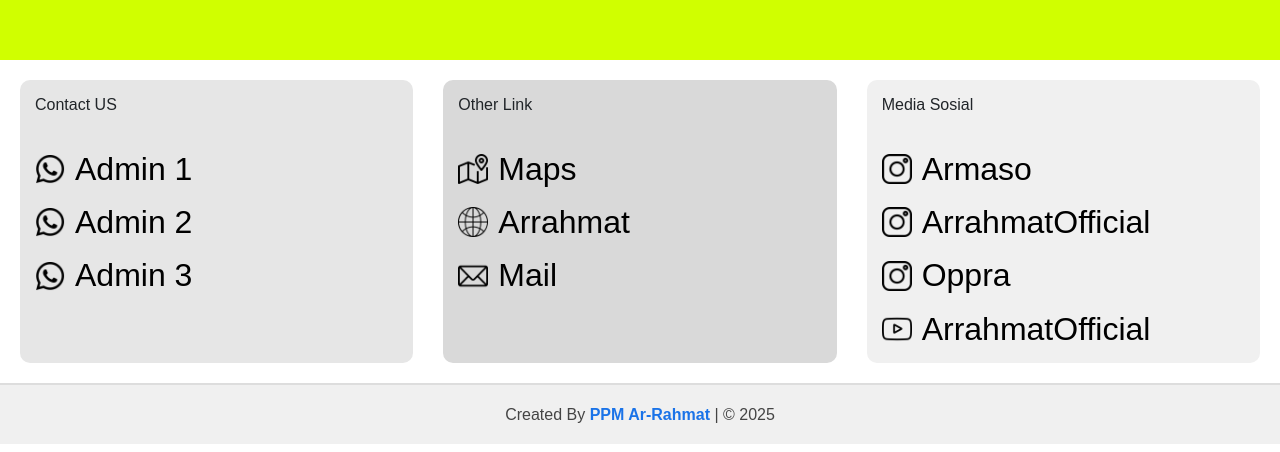
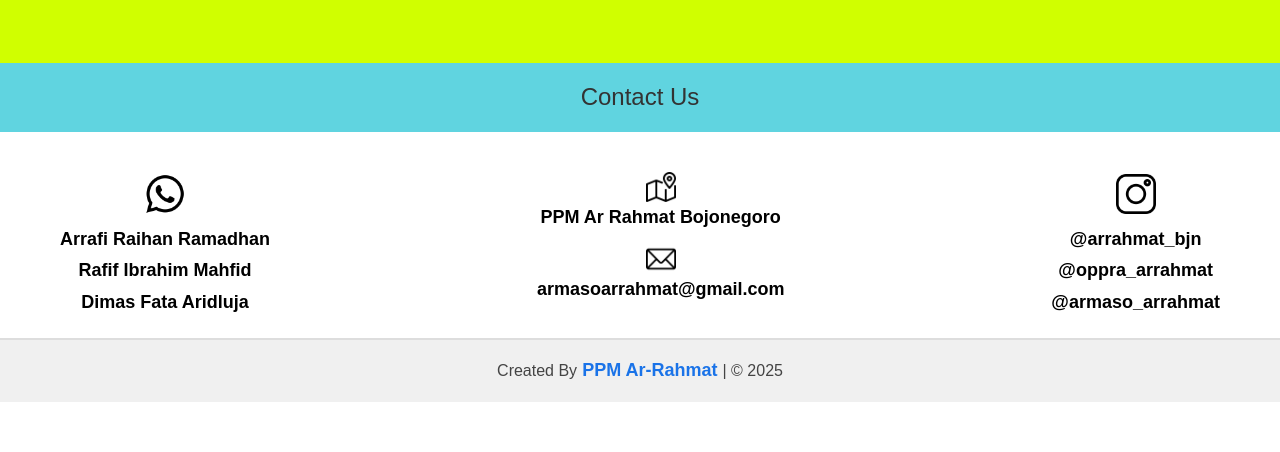
Before and after one commit to Difarft2/armaso-2025, a React (Create React App) app: page / in a window 1280 px wide. Shown: the part 2140-2592 px from the top of the page. After the commit the page ends 2550 px from the top, so only its background shows below. Built offline with nearby package versions, Linux system fonts and the light colour scheme.

Commit message:
contact ahirrr

```diff
--- a/src/components/contactus.js
+++ b/src/components/contactus.js
@@ -1,80 +1,51 @@
-import "../css/contactus.css"
+import "../css/contactus.css";
 import { Link } from "react-router-dom";
-
-import igIco from "../img/ico/instagram-logo.png"
-import ytIco from "../img/ico/youtube.png"
-import emailico from "../img/ico/email.png"
-import glbico from "../img/ico/globe.png"
-import mapico from "../img/ico/map.png"
-import waico from "../img/ico/whatsapp.png"
+import igIco from "../img/ico/instagram-logo.png";
+import emailico from "../img/ico/email.png";
+import mapico from "../img/ico/map.png";
+import waico from "../img/ico/whatsapp.png";
 
 const ContactUS = () => {
-    return ( <
-        section className = "contactUS-container"
-        id = "contactus" >
-            <div className="bagKanan-container">
-                <p>Contact US</p>
-
-                <div className="noWa-1">
-                    <img className="wa-1" src={waico} alt="wa" />
-                    <Link to="#" target="_blank">Admin 1</Link>
+  return (
+    <div>
+      <h1>Contact Us</h1>
+      <div className="container-contact-us">
+        <div className="whatsapp">
+          <div className="icon">
+            <img src={waico} alt="WhatsApp Logo" />
+          </div>
+          <a href="url">Arrafi Raihan Ramadhan</a>
+          <a href="url">Rafif Ibrahim Mahfid</a>
+          <a href="url">Dimas Fata Aridluja</a>
         </div>
 
-                <div className="noWa-2">
-                    <img className="wa-2" src={waico} alt="wa" />
-                    <Link to="#" target="_blank">Admin 2</Link>
+        <div className="other">
+          <div className="icon-map">
+            <img src={mapico} alt="Map Logo" />
+            <a href="https://www.google.com/maps/place/SMP-SMA+Plus+Ar+Rahmat">
+              PPM Ar Rahmat Bojonegoro
+            </a>
           </div>
 
-                <div className="noWa-3">
-                    <img className="wa-3" src={waico} alt="wa" />
-                    <Link to="#" target="_blank">Admin 3</Link>
+          <div className="icon-email">
+            <img src={emailico} alt="Email Logo" />
+            <a href="mailto:armasoarrahmatbjn@gmail.com">
+              armasoarrahmat@gmail.com
+            </a>
           </div>
         </div>
 
-            <div className="bagTengah-container">
-                <p>Other Link</p>
-
-                <div className="maps">
-                    <img className="map" src={mapico} alt="map" />
-                    <Link to="https://www.google.com/maps/place/SMP-SMA+Plus+Ar+Rahmat/@-7.1576623,111.8758344,17z/data=!3m1!4b1!4m6!3m5!1s0x2e7781f2f1a405b1:0x819ab1678038f906!8m2!3d-7.1576676!4d111.8784093!16s%2Fg%2F1hm4rd1kh?hl=id&entry=tts" target="_blank">Maps</Link>
+        <div className="instagram">
+          <div className="icon">
+            <img src={igIco} alt="Instagram Logo" />
           </div>
-
-                <div className="website">
-                    <img className="web" src={glbico} alt="website Arrahmat" />
-                    <Link to="https://www.arrahmat-bjn.sch.id/" target="_blank">Arrahmat</Link>
-                </div>
-
-                <div className="mail">
-                    <img className="mail-ico" src={emailico} alt="mail" />
-                    <Link to="mailto:armasoarrahmatbjn@gmail.com">Mail</Link>
+          <a href="https://www.instagram.com/arrahmat_bjn/">@arrahmat_bjn</a>
+          <a href="https://www.instagram.com/oppra_arrahmat/">@oppra_arrahmat</a>
+          <a href="https://www.instagram.com/armaso_arrahmat/">@armaso_arrahmat</a>
         </div>
       </div>
-
-            <div className="bagKiri-container">
-                <p>Media Sosial</p>
-
-                <div className="ig-armaso">
-                    <img className="armaso-ig" src={igIco} alt="ig-armaso" />
-                    <Link to="https://www.instagram.com/armaso_arrahmat/" target="_blank">Armaso</Link>
     </div>
-
-                <div className="ig-arrahmat">
-                    <img className="arrahmat-ig" src={igIco} alt="ig-arrahmat" />
-                    <Link to="https://www.instagram.com/arrahmatofficial/" target="_blank">ArrahmatOfficial</Link>
-                </div>
-
-                <div className="ig-oppra">
-                    <img className="oppra-ig" src={igIco} alt="ig-oppra" />
-                    <Link to="https://www.instagram.com/oppra_arrahmat/" target="_blank">Oppra</Link>
-                </div>
-
-                <div className="yt-arrahmat">
-                    <img className="arrahmat-yt" src={ytIco} alt="yt=arrahmat" />
-                    <Link to="https://www.youtube.com/@ArRahmatOfficial" target="_blank">ArrahmatOfficial</Link>
-                </div>
-            </div>
-        </section>
-    )
-}
+  );
+};
 
 export default ContactUS;
--- a/src/css/contactus.css
+++ b/src/css/contactus.css
@@ -1,134 +1,52 @@
-/* Styling untuk container utama */
-.contactUS-wrapper {
+.container-contact-us {
+    max-width: 1200px;
+    margin: 0 auto;
+    padding: 20px;
+    display: flex;
+    justify-content: space-between;
+    align-items: flex-start;
+    gap: 20px;
+    text-align: center;
+}
+
+.whatsapp, .instagram, .other {
     display: flex;
     flex-direction: column;
     align-items: center;
 }
 
-/* Styling untuk container utama */
-.contactUS-container {
-    display: flex;
-    justify-content: space-between;
-    padding: 20px;
-    gap: 30px;
-    max-width: 1300px; /* Optional: to limit the width */
-    width: 100%;
+.icon {
+    margin-bottom: 10px;
 }
 
-/* Bagian kiri (bagKiri) */
-.bagKiri-container {
-    flex: 1;
-    background-color: #f0f0f0;
-    padding: 15px;
-    border-radius: 10px;
+.icon img {
+    width: 40px; /* Ukuran icon bisa disesuaikan */
+    height: 40px;
+}
+
+a {
+    text-decoration: none;
+    color: black;
+    font-size: 18px;
+    margin: 5px 0;
+    font-weight: bold;
+    text-align: center;
+}
+
+.icon-map, .icon-email {
     display: flex;
     flex-direction: column;
-    gap: 15px;
+    align-items: center;
+    margin-bottom: 10px;
 }
 
-.bagKiri-container img {
+.icon-map img, .icon-email img {
     width: 30px;
     height: 30px;
-    margin-right: 10px;
 }
 
-.bagKiri-container div {
-    display: flex;
-    align-items: center;
+h1 {
+    text-align: center;
+    font-size: 24px;
+    margin-bottom: 20px;
 }
-
-.bagKiri-container a {
-    color: black;
-    text-decoration: none;
-    font-weight: none;
-}
-
-/* Bagian kanan (bagKanan) */
-.bagKanan-container {
-    flex: 1;
-    background-color: #e6e6e6;
-    padding: 15px;
-    border-radius: 10px;
-    display: flex;
-    flex-direction: column;
-    gap: 15px;
-}
-
-.bagKanan-container img {
-    width: 30px;
-    height: 30px;
-    margin-right: 10px;
-}
-
-.bagKanan-container div {
-    display: flex;
-    align-items: center;
-}
-
-.bagKanan-container a {
-    color: black;
-    text-decoration: none;
-    font-weight: none;
-}
-
-/* Bagian tengah (bagTengah) */
-.bagTengah-container {
-    flex: 1;
-    background-color: #d9d9d9;
-    padding: 15px;
-    border-radius: 10px;
-    display: flex;
-    flex-direction: column;
-    gap: 15px;
-}
-
-.bagTengah-container img {
-    width: 30px;
-    height: 30px;
-    margin-right: 10px;
-}
-
-.bagTengah-container div {
-    display: flex;
-    align-items: center;
-}
-
-.bagTengah-container a {
-    color: black;
-    text-decoration: none;
-    font-weight: none;
-}
-
-/* Responsif untuk tablet */
-@media (max-width: 768px) {
-    .contactUS-container {
-        flex-direction: column;
-    }
-
-    .bagKiri-container,
-    .bagTengah-container,
-    .bagKanan-container {
-        flex: 1;
-        margin-bottom: 20px;
-    }
-}
-
-/* Responsif untuk ponsel */
-@media (max-width: 480px) {
-    .bagKiri-container img,
-    .bagTengah-container img,
-    .bagKanan-container img {
-        width: 20px;
-        height: 20px;
-    }
-
-    .contactUS-container {
-        padding: 10px;
-    }
-
-    .bagKiri-container,
-    .bagTengah-container,
-    .bagKanan-container {
-        padding: 10px;
-    }
-}
```
Lines whose indentation alone changed are shown as unchanged.
